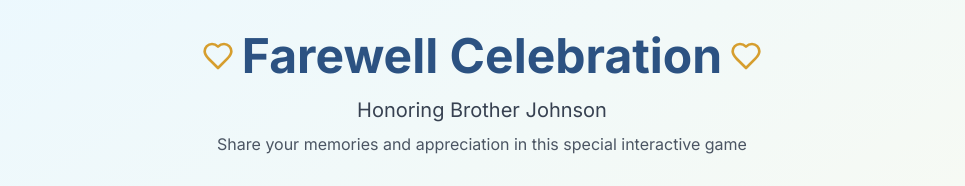
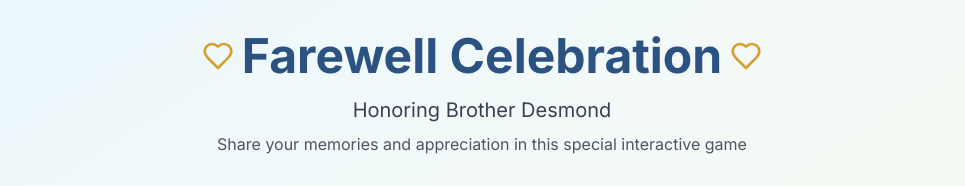
Before and after one commit to Syn857/game-co, a React (Vite) app: page / in a window 1280 px wide. Shown: the top 186 px of the page, without its empty margins (158-1123 px from the left). Built offline with nearby package versions, Linux system fonts and the light colour scheme.

Commit message:
change co name

```diff
--- a/src/data/questions.ts
+++ b/src/data/questions.ts
@@ -77,5 +77,5 @@ export const questions: Question[] = [
   }
 ];
 
-export const CIRCUIT_OVERSEER_NAME = 'Brother Johnson'; // This can be customized
+export const CIRCUIT_OVERSEER_NAME = 'Brother Desmond'; // This can be customized
 export const ADMIN_PASSWORD = 'farewell2024'; // This should be changed for production
```
